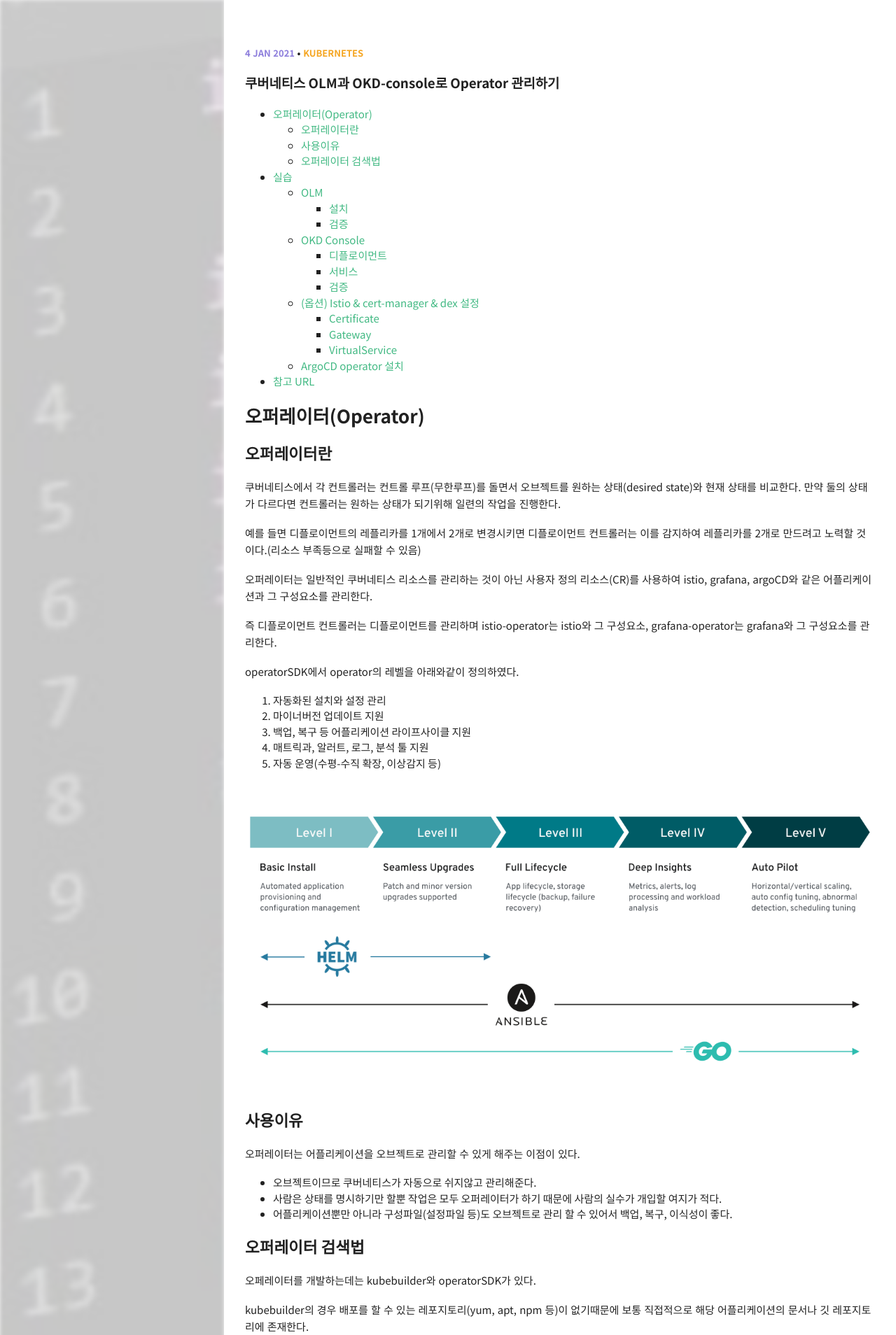
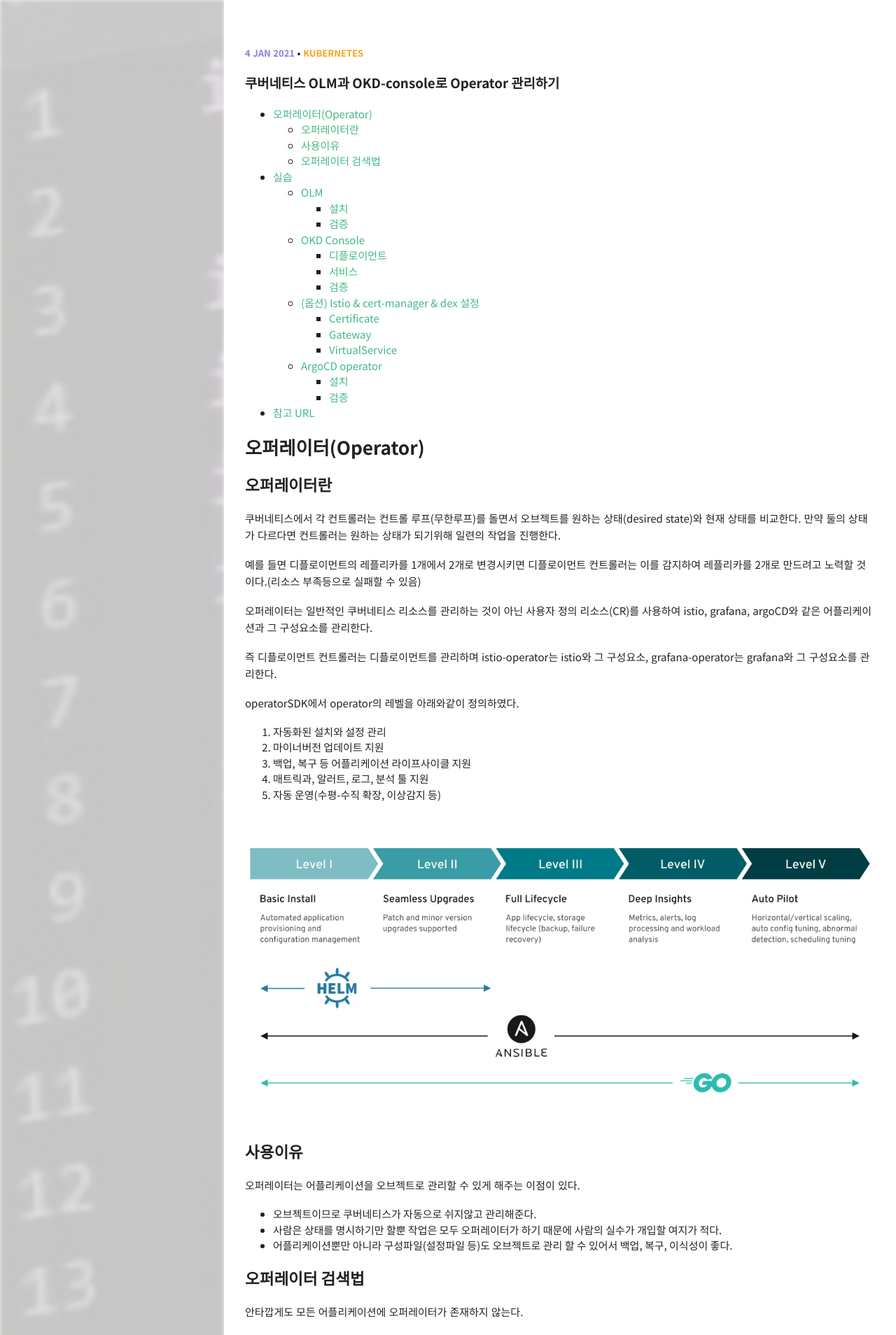
Before and after one commit to lcc3108/lcc3108.github.io, a Jekyll site: the page built from index.html, in a window 1280 px wide. Shown: the top 1908 px of the page at 70% size. Built offline with Jekyll 4.4.1, drawn with Linux system fonts in a browser that asks for light colours; some of the changed text lies outside the part shown.

Commit message:
최종수정

````diff
--- a/_posts/2021-01-04-operator-OLM-OKD-console.md
+++ b/_posts/2021-01-04-operator-OLM-OKD-console.md
@@ -22,7 +22,9 @@ comments: true
     - [Certificate](#certificate)
     - [Gateway](#gateway)
     - [VirtualService](#virtualservice)
-  - [ArgoCD operator 설치](#argocd-operator-설치)
+  - [ArgoCD operator](#argocd-operator)
+    - [설치](#설치-1)
+    - [검증](#검증-2)
 - [참고 URL](#참고-url)
 
 ## 오퍼레이터(Operator)
@@ -57,13 +59,19 @@ operatorSDK에서 operator의 레벨을 아래와같이 정의하였다.
 
 ### 오퍼레이터 검색법
 
+안타깝게도 모든 어플리케이션에 오퍼레이터가 존재하지 않는다.
+
 오페레이터를 개발하는데는 kubebuilder와 operatorSDK가 있다.
 
 kubebuilder의 경우 배포를 할 수 있는 레포지토리(yum, apt, npm 등)이 없기때문에 보통 직접적으로 해당 어플리케이션의 문서나 깃 레포지토리에 존재한다.
 
-operatorSDK경우  [operatorhub](https://operatorhub.io/) 라는 레포지토리가 존재하며 Operator Lifecycle Manager를 통해 관리가 가능하다.
+고로 구글링에 어플리케이션명 operator로 검색하게되면 찾을 수 있다.
 
-둘다 검색을 한뒤 자신이 찾는버전에 맞거나 operator level이 적합한 것을 고르면 된다.
+operatorSDK경우  [operatorhub](https://operatorhub.io/) 라는 레포지토리가 존재하며 레포지토리에서 검색이 가능하다. 또한 Operator Lifecycle Manager를 통해 관리가 가능하다.
+
+오퍼레이터도 여러사람이 만들 수 있으며 개발하는 방식이 여러가지다 보니 여러개의 오퍼레이터가 존재할 수도있다.
+
+모두 검색을 한뒤 자신이 찾는버전에 맞거나 operator level이 적합한 것을 고르면 된다.
 
 ## 실습
 
@@ -216,7 +224,7 @@ kubectl port-forward -n olm service/okd-console 9000:9000
 
 localhost가 아닌 example.com과 같은 FQDN을 가지고있을때 설정
 
-Istio와 cert-manager 설정법은 블로그 참조
+[Istio](https://lcc3108.github.io/articles/2020-12/istio)와 [cert-manager](https://lcc3108.github.io/articles/2020-12/certmanager) 설정법은 블로그 참조
 
 #### Certificate
 인증서 생성
@@ -286,7 +294,11 @@ spec:
             host: okd-console.olm.svc.cluster.local
 ```
 
-### ArgoCD operator 설치
+### ArgoCD operator
+ArgoCD는 Gitops의 구현체이다.
+
+지금 포스트에서는 오퍼레이터를 통해 ArgoCD라는걸 몰라도 간단히 설치를 할 수 있음을 확인할 수 있다.
+#### 설치
 
 좌측 Administration → Namespaces메뉴에서 Create Namespace로 argocd 생성
 
@@ -313,7 +325,7 @@ argocd 네임스페이스 선택 후 Install 클릭
 
 잠시 시간이 지나면 설치가 완료된다.
 
-설치 조회
+#### 검증
 
 명령어를 통해 Argo CD가 설치된 모습을 확인 할 수 있다.
 
````
Also changed, not shown: other parts of _posts/2021-01-04-operator-OLM-OKD-console.md (+3 -3 lines).
